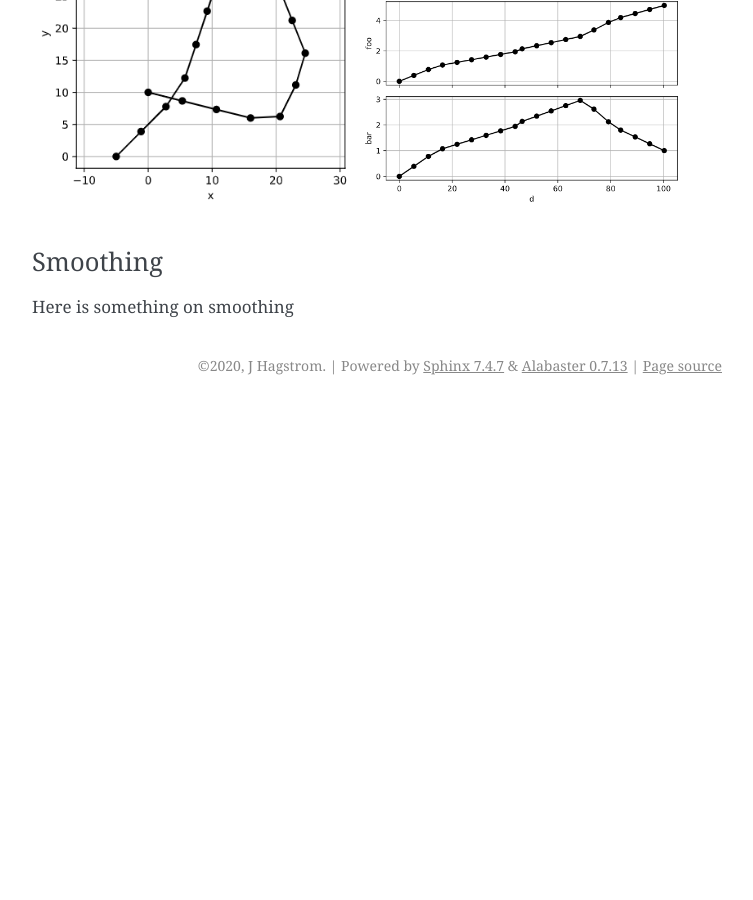
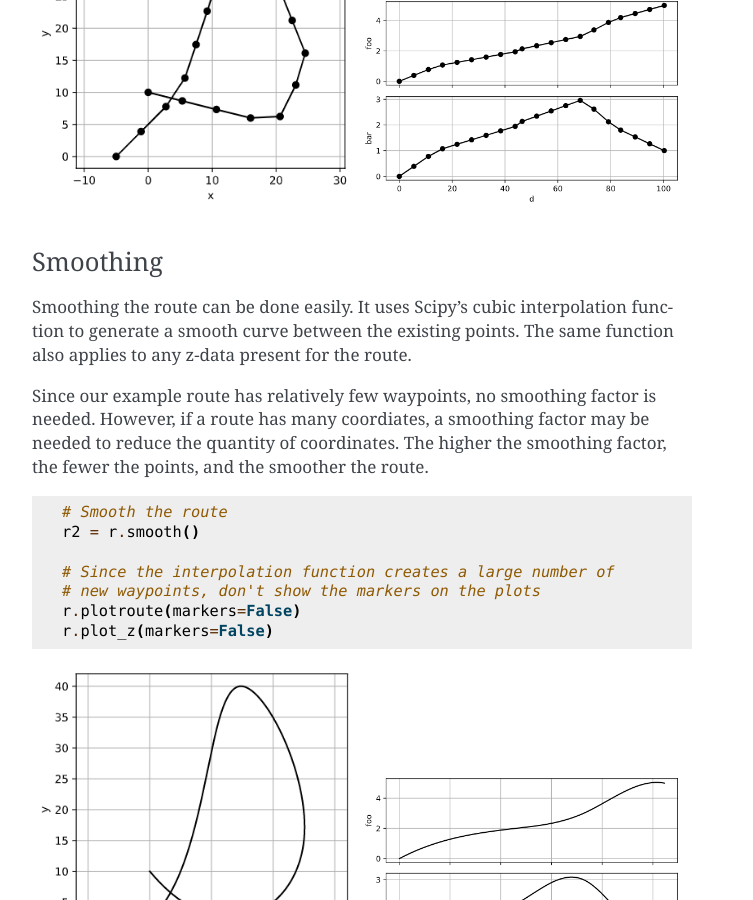
Before and after one commit to jhags/routely, a Sphinx documentation site: the page built from docs/source/usage.rst, in a window 1280 px wide and 900 px high, scrolled down 4369 px. Shown: the whole window, without its empty margins (388-1141 px from the left). Built offline with Sphinx 7.4.7, drawn with Linux system fonts in a browser that asks for light colours; pages that are not in the unit, such as notebooks, are missing from menus; before the commit the page ends 4774 px from its top, so only the background shows below that.

Commit message:
usage docs completed

```diff
--- a/docs/source/usage.rst
+++ b/docs/source/usage.rst
@@ -128,4 +128,22 @@ Interpolate points along the route using two methods, the first specifying the e
 
 Smoothing
 ^^^^^^^^^^^^
-Here is something on smoothing
+
+Smoothing the route can be done easily. It uses Scipy's cubic interpolation function to generate a smooth curve between the existing points. The same function also applies to any z-data present for the route.
+
+Since our example route has relatively few waypoints, no smoothing factor is needed. However, if a route has many coordiates, a smoothing factor may be needed to reduce the quantity of coordinates. The higher the smoothing factor, the fewer the points, and the smoother the route.
+
+.. code-block:: python
+
+    # Smooth the route
+    r2 = r.smooth()
+
+    # Since the interpolation function creates a large number of
+    # new waypoints, don't show the markers on the plots
+    r.plotroute(markers=False)
+    r.plot_z(markers=False)
+
+.. image:: https://raw.githubusercontent.com/jhags/routely/main/docs/images/usage_plot10.png
+    :width: 49%
+.. image:: https://raw.githubusercontent.com/jhags/routely/main/docs/images/usage_plot10_1.png
+    :width: 49%
```
